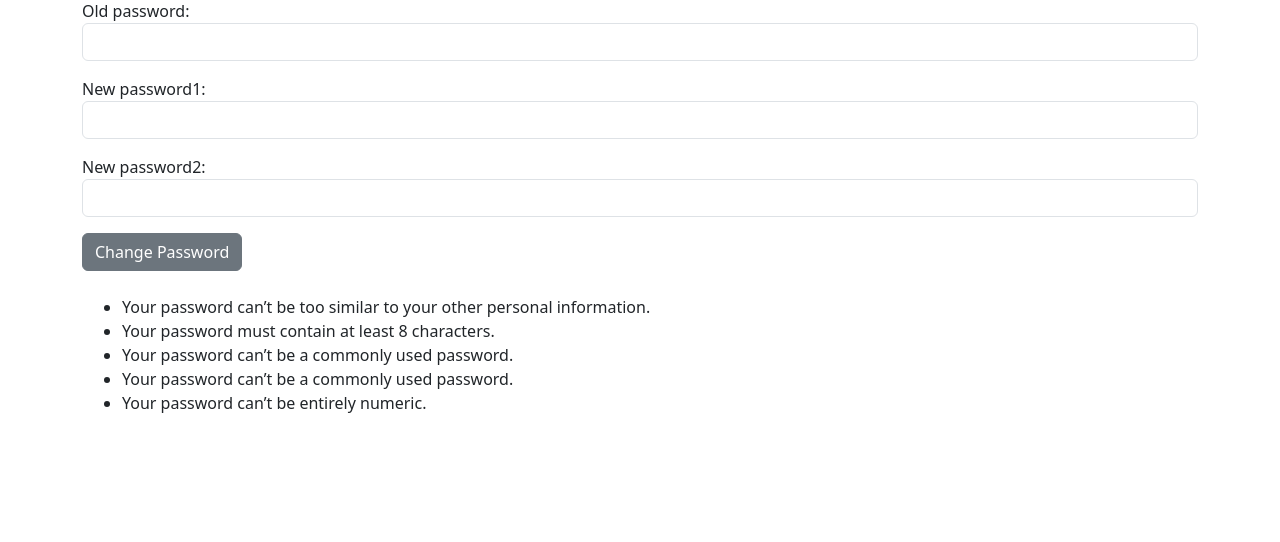
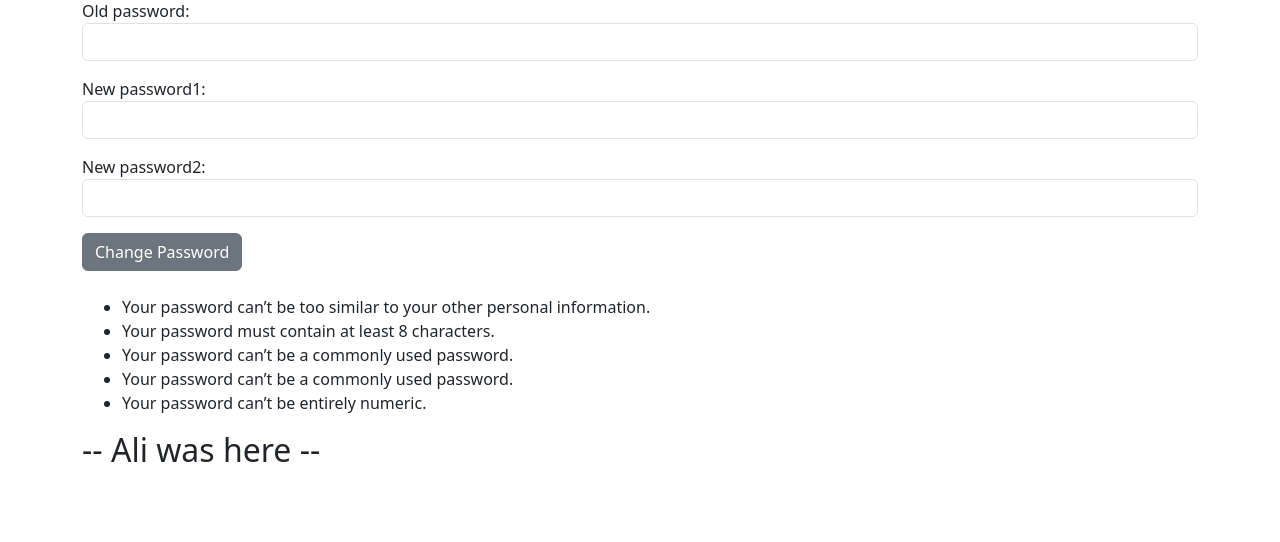
Before and after one commit to akalinirem/python_study, a Django app: page /members/password/ in a window 1280 px wide. Shown: the part 185-727 px from the top of the page. Run offline with Django 4.2, Linux system fonts and the light colour scheme; the visitor is signed in with stand-in values (Sample User, id 1).

Commit message:
Ali changes

```diff
--- a/ablog/members/templates/registration/change-password.html
+++ b/ablog/members/templates/registration/change-password.html
@@ -23,7 +23,7 @@
 
     <li>Your password can’t be entirely numeric.</li>
 </ul>
-
+<h2>-- Ali was here --</h2>
 </div>
 
 
```
